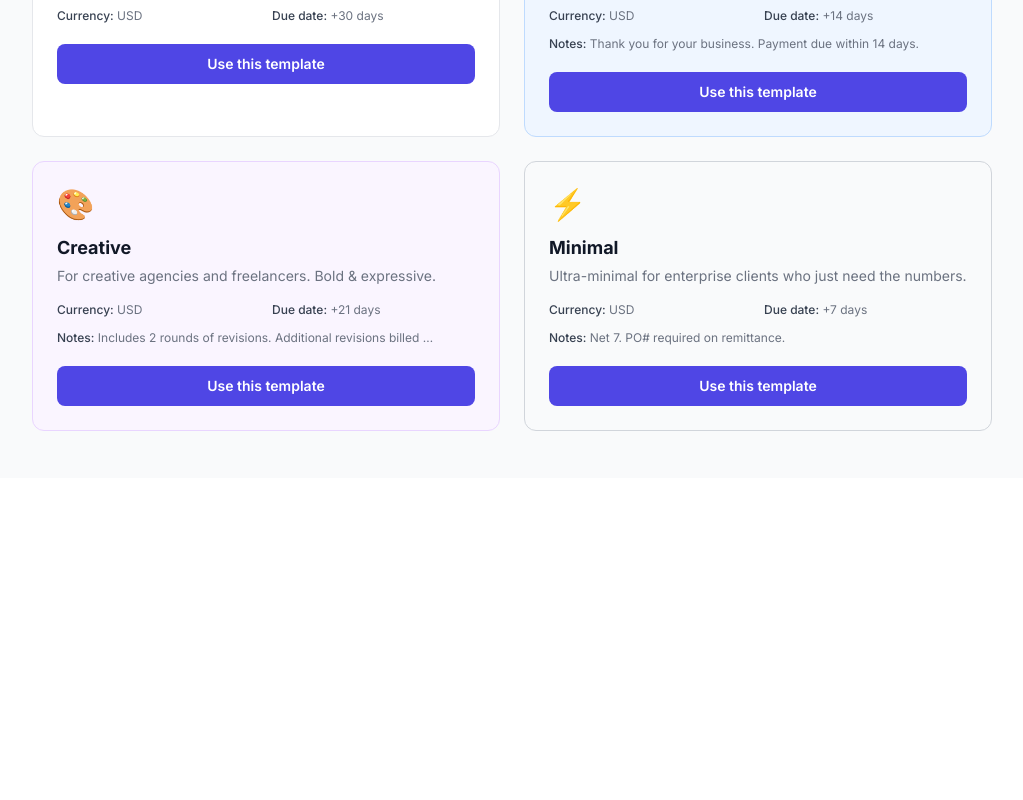
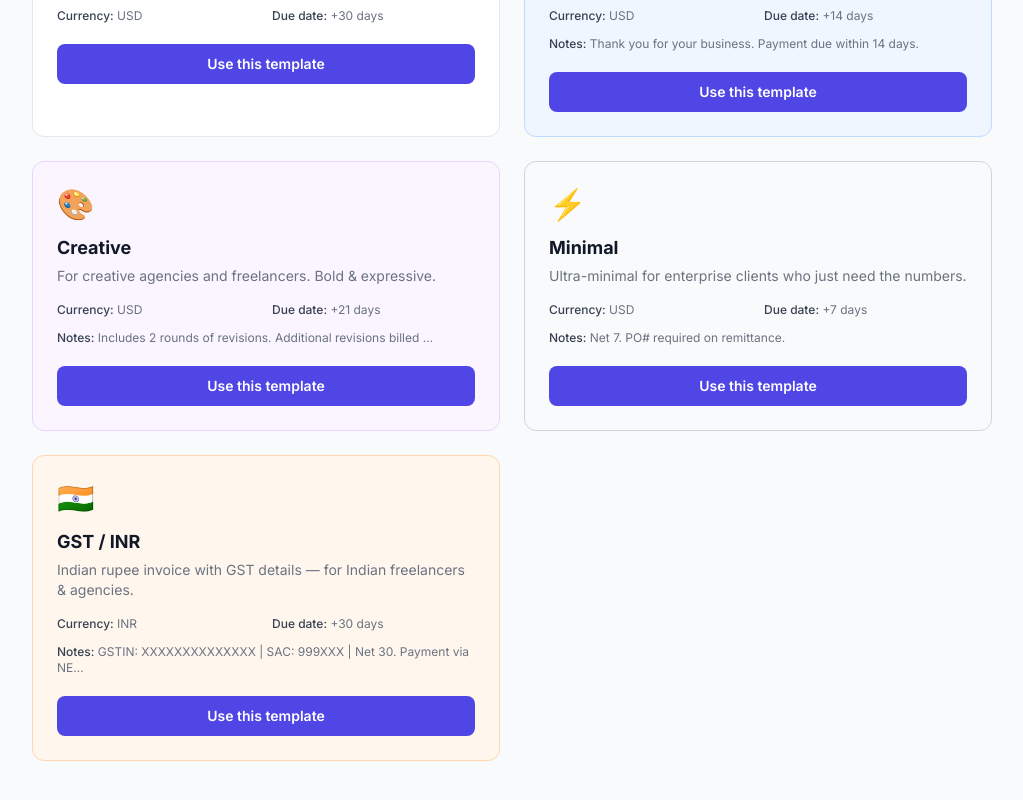
Before and after one commit to pankajkhannade/invoice-agent, a Next.js app: page /dashboard/invoices/templates in a window 1280 px wide. Shown: the part 322-1122 px from the top of the page, without its empty margins (128-1151 px from the left). Before the commit the page ends 800 px from the top, so only its background shows below. Built offline with nearby package versions, Linux system fonts and the light colour scheme.

Commit message:
autoagent: add Indian GST/INR invoice template to quick-picker and templates gallery

```diff
--- a/app/dashboard/invoices/new/page.tsx
+++ b/app/dashboard/invoices/new/page.tsx
@@ -19,6 +19,7 @@ const QUICK_TEMPLATES: QuickTemplate[] = [
   { id: "detailed", name: "Detailed", emoji: "📊", clientName: "", currency: "USD", dueDateOffset: 14, notes: "Thank you for your business. Payment due within 14 days." },
   { id: "creative", name: "Creative", emoji: "🎨", clientName: "", currency: "USD", dueDateOffset: 21, notes: "Includes 2 rounds of revisions. Additional revisions billed separately." },
   { id: "minimal", name: "Minimal", emoji: "⚡", clientName: "", currency: "USD", dueDateOffset: 7, notes: "Net 7. PO# required on remittance." },
+  { id: "gst", name: "GST / INR", emoji: "🇮🇳", clientName: "", currency: "INR", dueDateOffset: 30, notes: "GSTIN: XXXXXXXXXXXXXX | SAC: XXXXX | Net 30. Payment to be made via NEFT/RTGS." },
 ];
 
 function addDays(days: number): string {
--- a/app/dashboard/invoices/templates/page.tsx
+++ b/app/dashboard/invoices/templates/page.tsx
@@ -68,6 +68,19 @@ const TEMPLATES: Template[] = [
     defaultNotes: "Net 7. PO# required on remittance.",
     bg: "bg-gray-50",
     border: "border-gray-300",
+  },
+  {
+    id: "gst",
+    name: "GST / INR",
+    description: "Indian rupee invoice with GST details — for Indian freelancers & agencies.",
+    emoji: "🇮🇳",
+    clientNamePlaceholder: "Client Name",
+    amountPlaceholder: "50,000",
+    currency: "INR",
+    dueDateOffsetDays: 30,
+    defaultNotes: "GSTIN: XXXXXXXXXXXXXX | SAC: 999XXX | Net 30. Payment via NEFT/RTGS/UPI.",
+    bg: "bg-orange-50",
+    border: "border-orange-200",
   },
 ];
 
```
